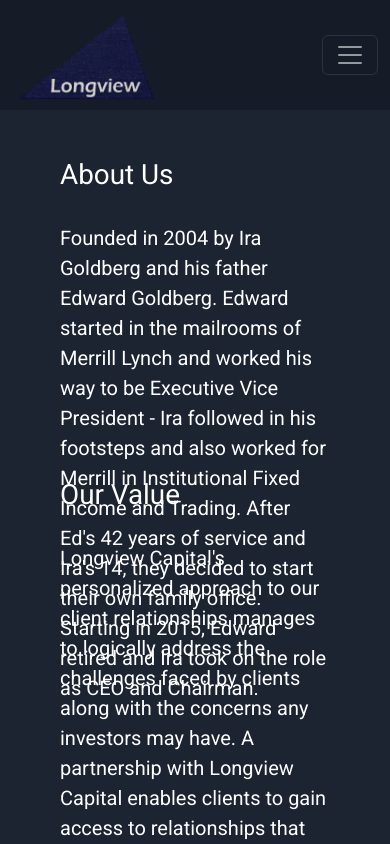
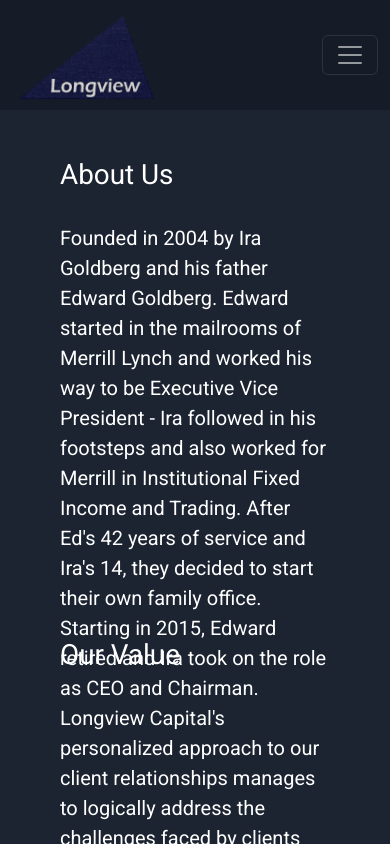
Before and after one commit to Fiscal2/longview-cap-partners, an Angular app: page /aboutus in a window 390 px wide. Shown: the top 844 px of the page. Built offline with nearby package versions, Linux system fonts and the light colour scheme.

Commit message:
about us mobile friendly edit

```diff
--- a/src/app/aboutus/aboutus.component.html
+++ b/src/app/aboutus/aboutus.component.html
@@ -1,4 +1,4 @@
-<div class="container-fluid text-white" style="height: 20rem; background-color: #1c2331;">
+<div class="container-fluid text-white" style="height: 30rem; background-color: #1c2331;">
     <div>
         <h1 class="px-5 pt-5">About Us</h1>
     </div>
@@ -10,8 +10,8 @@
     </div>
 </div>
 <div class="container-fluid text-white" style="height: 35rem; background-color: #1c2331;">
-    <div class="pt-5 px-5">
-        <h1>Our Value</h1>
+    <div>
+        <h1 class="pt-5 px-5">Our Value</h1>
     </div>
     <div class="px-5 pt-4">
         <span class="fs-5">Longview Capital's personalized approach to our client relationships manages to logically address the challenges
```
